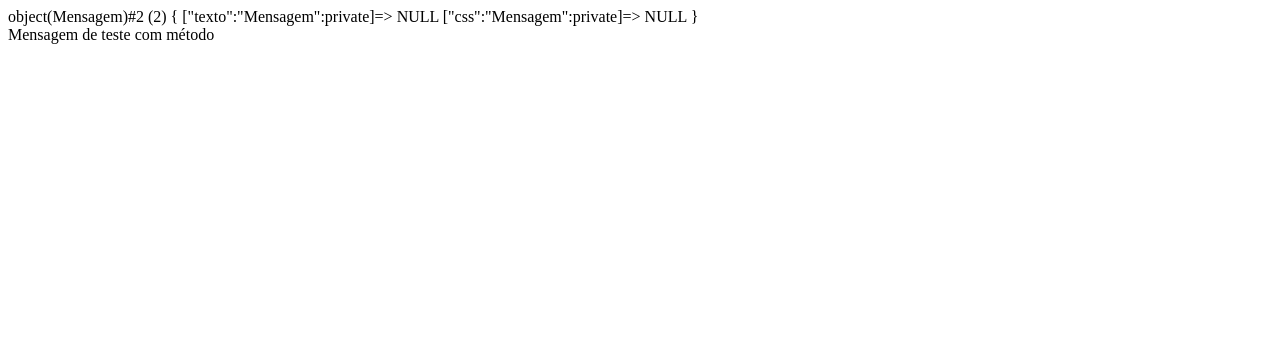
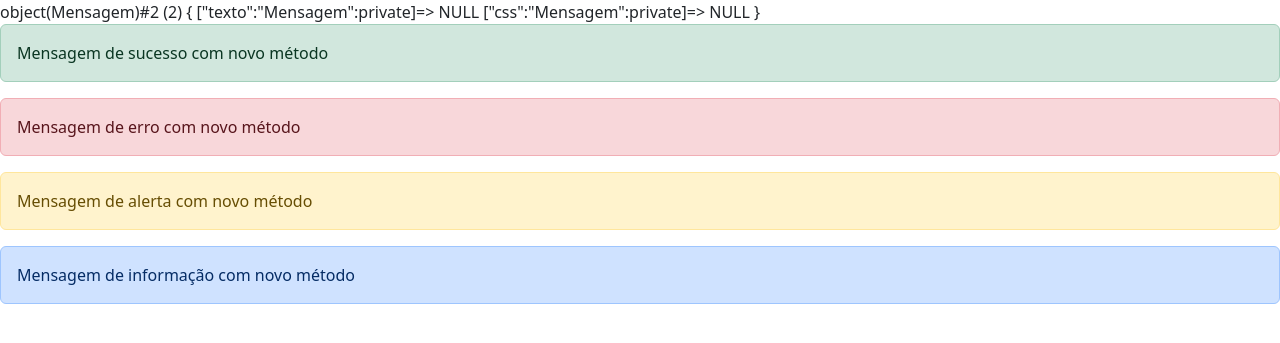
Before and after one commit to FellipeCastro/blog-php, a PHP site: page /blog-php/ in a window 1280 px wide. Shown: the top 343 px of the page. Run offline with PHP 8.4, Linux system fonts and the light colour scheme.

Commit message:
Aula 42 finalizada

```diff
--- a/index.php
+++ b/index.php
@@ -1,3 +1,5 @@
+<link href="https://cdn.jsdelivr.net/npm/bootstrap@5.3.3/dist/css/bootstrap.min.css" rel="stylesheet" integrity="sha384-QWTKZyjpPEjISv5WaRU9OFeRpok6YctnYmDr5pNlyT2bRjXh0JMhjY6hW+ALEwIH" crossorigin="anonymous">
+
 <?php
 // Arquivo index responsável pela inicialização do sistema
 
@@ -8,4 +10,7 @@ include './sistema/Nucleo/Mensagem.php';
 $msg = new Mensagem();
 var_dump($msg);
 echo "<br>";
-echo $msg->renderizar();
+echo $msg->sucesso("Mensagem de sucesso com novo método")->renderizar();
+echo $msg->erro("Mensagem de erro com novo método")->renderizar();
+echo $msg->alerta("Mensagem de alerta com novo método")->renderizar();
+echo $msg->informa("Mensagem de informação com novo método")->renderizar();
--- a/sistema/Nucleo/Mensagem.php
+++ b/sistema/Nucleo/Mensagem.php
@@ -5,9 +5,37 @@ class Mensagem
     private $texto;
     private $css;
 
+    public function sucesso(string $mensagem): Mensagem
+    {
+        $this->css = "alert alert-success";
+        $this->texto = $this->filtrar($mensagem);
+        return $this;
+    }
+
+    public function erro(string $mensagem): Mensagem
+    {
+        $this->css = "alert alert-danger";
+        $this->texto = $this->filtrar($mensagem);
+        return $this;
+    }
+
+    public function alerta(string $mensagem): Mensagem
+    {
+        $this->css = "alert alert-warning";
+        $this->texto = $this->filtrar($mensagem);
+        return $this;
+    }
+
+    public function informa(string $mensagem): Mensagem
+    {
+        $this->css = "alert alert-primary";
+        $this->texto = $this->filtrar($mensagem);
+        return $this;
+    }
+
     public function renderizar(): string
     {
-        return $this->texto = $this->filtrar("Mensagem de teste com método");
+        return "<div class='{$this->css}'>{$this->texto}</div>";
     }
 
     private function filtrar(string $mensagem): string
```
